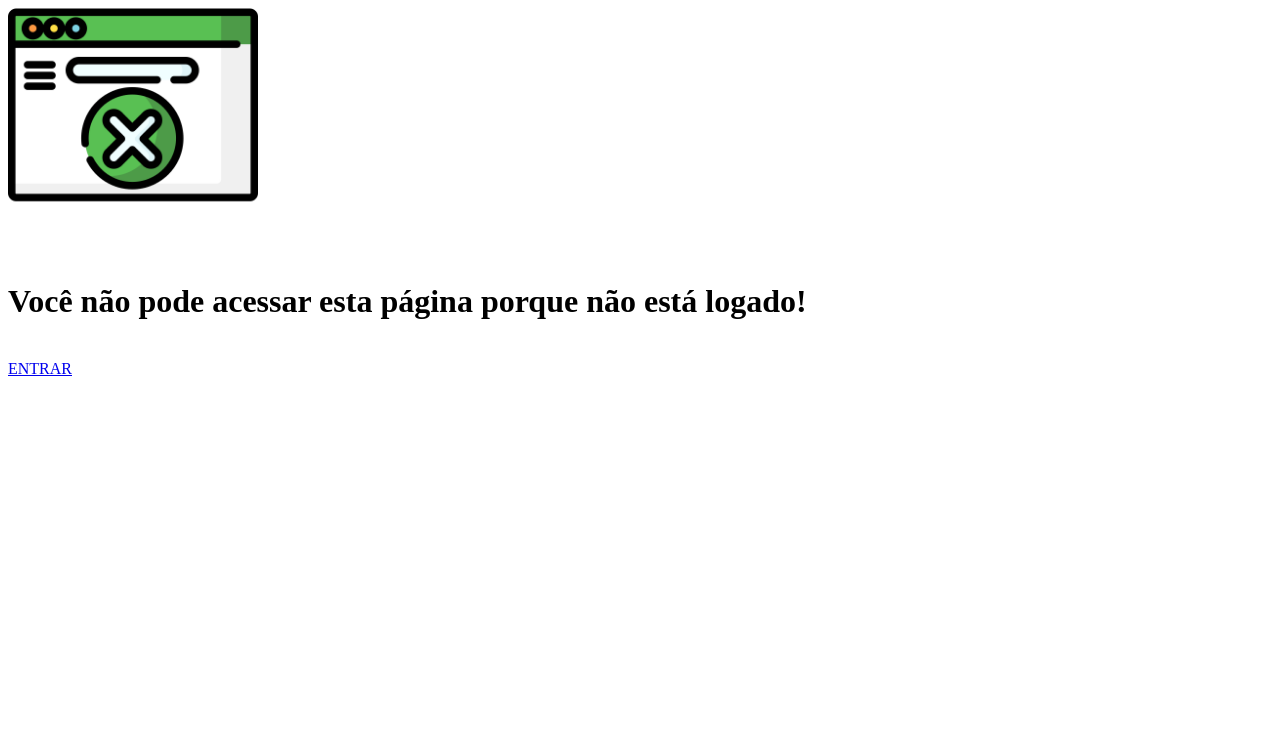
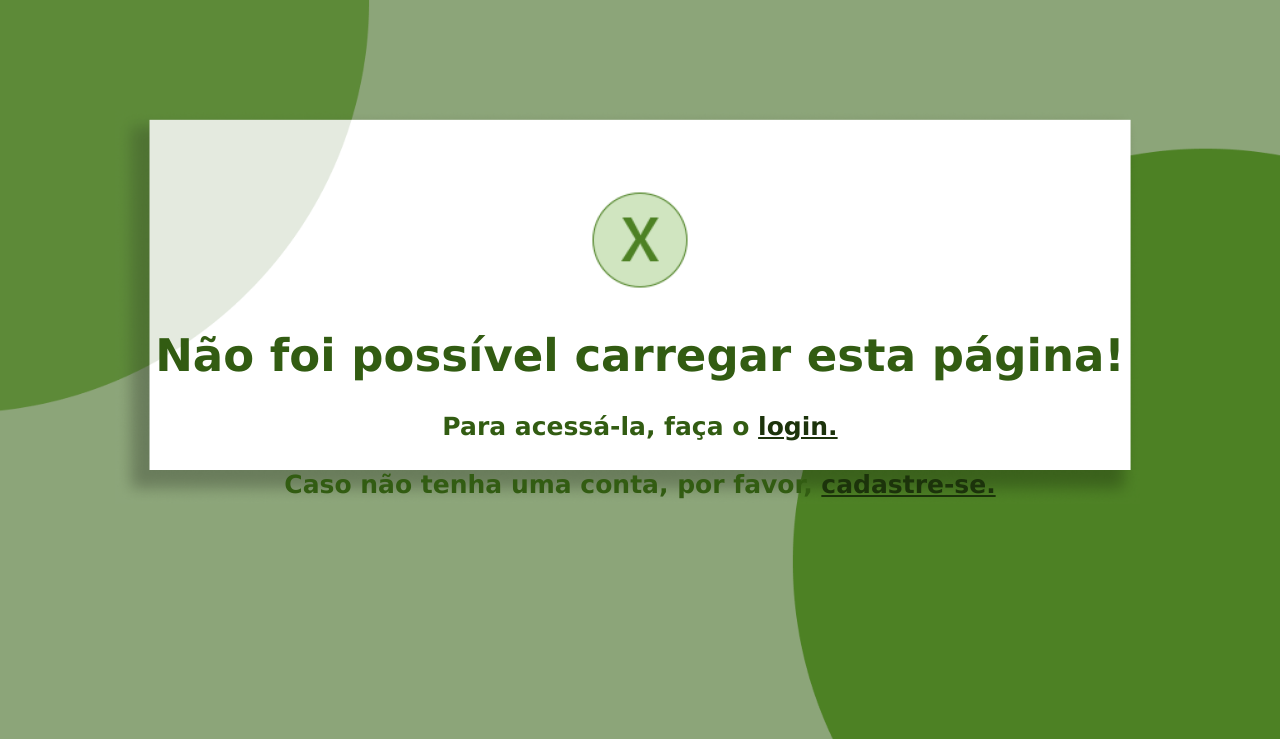
Before and after one commit to luiza846/Estufa-Inteligente, a PHP site: page /ReceberDados/perfil.php in a window 1280 px wide. Shown: the top 739 px of the page. Run offline with PHP 8.4, Linux system fonts and the light colour scheme.

Commit message:
update protect.php

```diff
--- a/estufa/css/style.css
+++ b/estufa/css/style.css
@@ -2,8 +2,29 @@
 *{
     font-family: 'Lucida Sans', 'Lucida Sans Regular', 'Lucida Grande', 'Lucida Sans Unicode', Geneva, Verdana, sans-serif;
 }
+/*--------------------------------------------------TELA PROTECT-----------------------------------------------------------*/
+.body-protect{
+    background-size: cover;
+    background-repeat: no-repeat;
+}
+.div-protect{
+    margin-top: 15%;
+    color: #325c12;
+    text-align: center;
+}
+.div-protect img{
+    margin-bottom: 5px;
+}
+.div-protect h1{
+    font-size: 45px;
+}
+.div-protect h3{
+    font-size: 25px;
+}
+.div-protect a{
+    color: #1c330b;
+}
 /*--------------------------------------------------TELA PRINCIPAL-----------------------------------------------------------*/
-
 .tela-principal{
     background-size: cover;
     background-repeat: no-repeat;
--- a/estufa/protect.php
+++ b/estufa/protect.php
@@ -3,13 +3,13 @@
 <head>
     <meta charset="UTF-8">
     <meta name="viewport" content="width=device-width, initial-scale=1.0">
-    <!--<link rel="stylesheet" href="css/protect.css">-->
     <!--icon-->
     <link rel="shortcut icon" type="imagex/png" href="./images/icon.ico">
+    <link rel="stylesheet" href="css/style.css">
     <title>GreenCode</title>
 </head>
-<body>
-    <div class="protect">
+<body class="body-protect" style="background-image: url(fundoLogin/protect.png);">
+    <div class="div-protect">
         <?php
             if(!isset($_SESSION)) {
                 session_start();
@@ -17,8 +17,8 @@
 
             if(!isset($_SESSION['id_usuario'])) {
 
-                echo "<img src='images/acesso.png' width='250'>","<br>";
-                die("<h1>Você não pode acessar esta página porque não está logado!</h1><p><br><a href=\"index.php\">ENTRAR</a></p>");
+                echo "<img src='fundoLogin/erro.png' width='100'>","<br>";
+                die("<h1>Não foi possível carregar esta página!</h1> <h3> Para acessá-la, faça o <a href=\"index.php\">login.</a> <br><br>Caso não tenha uma conta, por favor, <a href=\"cadasUsuario.php\">cadastre-se.</a></h3>");
             }
         ?>
 
```
Also changed, not shown: estufa/fundoLogin/erro.png (added), estufa/fundoLogin/protect.png (added).
